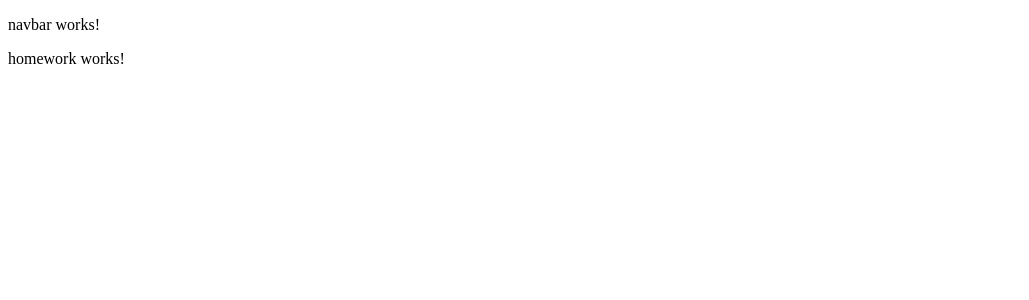
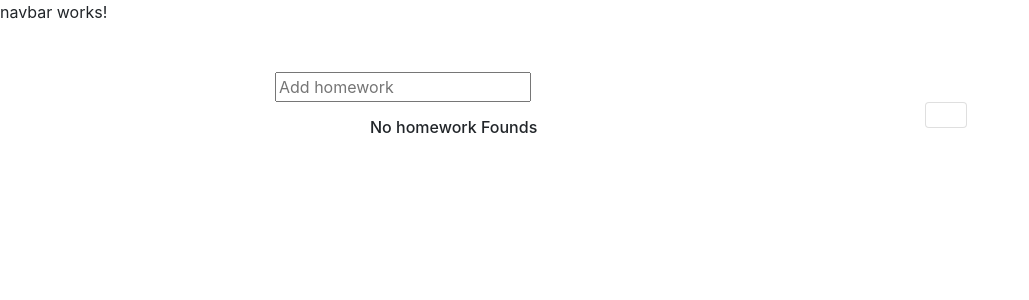
Before and after one commit to BrittoDavid/AppHomework-Angular, an Angular app: page / in a window 1280 px wide. Shown: the top 300 px of the page, without its empty margins (0-1029 px from the left). Built offline with nearby package versions, Linux system fonts and the light colour scheme.

Commit message:
Created structure HTML

```diff
--- a/src/app/components/homework/homework.component.html
+++ b/src/app/components/homework/homework.component.html
@@ -1 +1,24 @@
-<p>homework works!</p>
+<div class="container mt-5">
+    <div class="row">
+        <div class="col-lg-8 offset-lg-2">
+            <input type="text" placeholder="Add homework">
+        </div>
+        <div class="col-lg-6 offset-lg-3 mt-3">
+            <h6>No homework Founds</h6>
+        </div>
+        <ul class="list-group">
+            <li class="list-group-item d-flex justify-content-between">
+                <span class="cursor">
+                    <i>
+
+                    </i>
+                </span>
+                <span class="cursor">
+                    <i>
+
+                    </i>
+                </span>
+            </li>
+        </ul>
+    </div>
+</div>
--- a/src/index.html
+++ b/src/index.html
@@ -6,6 +6,8 @@
   <base href="/">
   <meta name="viewport" content="width=device-width, initial-scale=1">
   <link rel="icon" type="image/x-icon" href="favicon.ico">
+  <link rel="stylesheet" href="https://pro.fontawesome.com/releases/v5.10.0/css/all.css" integrity="sha384-AYmEC3Yw5cVb3ZcuHtOA93w35dYTsvhLPVnYs9eStHfGJvOvKxVfELGroGkvsg+p" crossorigin="anonymous"/>
+  <link rel="stylesheet" href="https://cdn.jsdelivr.net/npm/bootstrap@4.5.3/dist/css/bootstrap.min.css" integrity="sha384-TX8t27EcRE3e/ihU7zmQxVncDAy5uIKz4rEkgIXeMed4M0jlfIDPvg6uqKI2xXr2" crossorigin="anonymous">
 </head>
 <body>
   <app-root></app-root>
```
